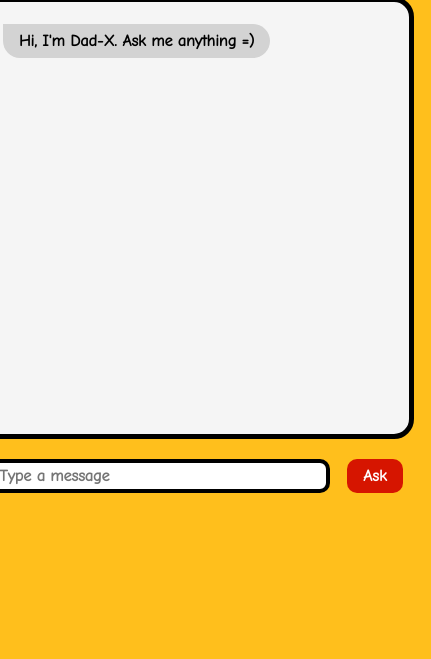
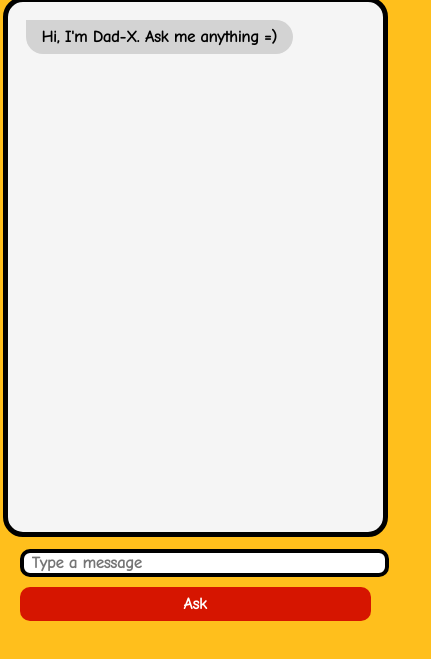
Before and after one commit to kaylenho/kaylenho, a plain HTML site: page index.html in a window 390 px wide. Shown: the part 145-804 px from the top of the page, 431 px wide, since content can reach past the window. Drawn offline with Linux system fonts and the light colour scheme.

Commit message:
Update style.css

```diff
--- a/style.css
+++ b/style.css
@@ -124,3 +124,27 @@ button:hover{
     height: 100px;
     display: block;
 }
+
+@media (max-width: 600px) {
+  .chatbox {
+    width: 90vw; /* takes 90% of viewport width */
+    height: 60vh; /* smaller height on mobile */
+    padding: 12px;
+  }
+
+  #textbox {
+    flex-direction: column;
+    align-items: stretch;
+    width: 90vw;
+    padding: 12px;
+    gap: 10px;
+  }
+
+  #input {
+    width: 100%;
+  }
+
+  button {
+    width: 100%;
+  }
+}
```
